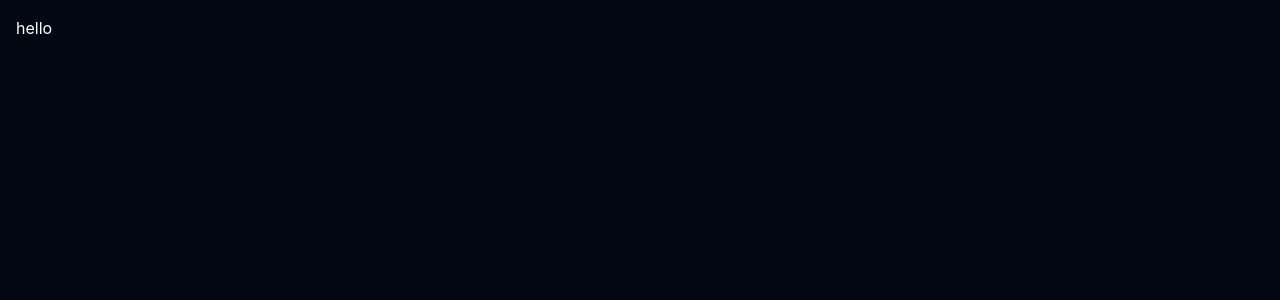
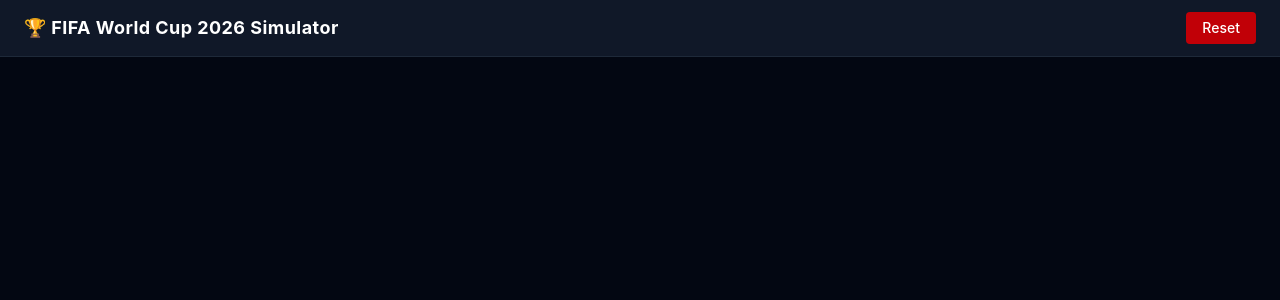
Before and after one commit to sh0wtana/wc2026-road-to-the-final, a Svelte app: page / in a window 1280 px wide. Shown: the top 300 px of the page. Built offline with nearby package versions, Linux system fonts and the light colour scheme.

Commit message:
feat: add Header component

```diff
--- a/src/App.svelte
+++ b/src/App.svelte
@@ -1,6 +1,8 @@
 <script>
+  import Header from './components/Header.svelte'
+  import { resetState } from './store.svelte.js'
 </script>
 
 <div class="min-h-screen bg-gray-950 text-white">
-  <p class="p-4">hello</p>
+  <Header onReset={resetState} />
 </div>
--- /dev/null
+++ b/src/components/Header.svelte
@@ -0,0 +1,13 @@
+<script>
+  let { onReset } = $props()
+</script>
+
+<header class="flex items-center justify-between px-6 py-3 bg-gray-900 border-b border-gray-800">
+  <h1 class="text-lg font-bold tracking-wide">🏆 FIFA World Cup 2026 Simulator</h1>
+  <button
+    onclick={onReset}
+    class="px-4 py-1.5 text-sm bg-red-700 hover:bg-red-600 rounded font-medium transition-colors"
+  >
+    Reset
+  </button>
+</header>
```
